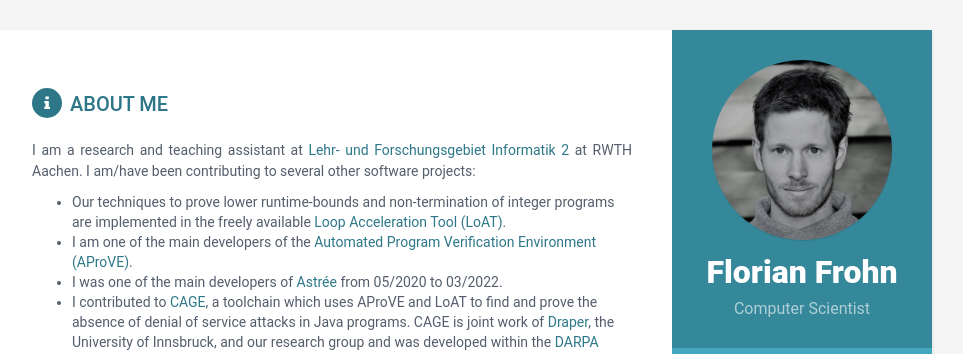
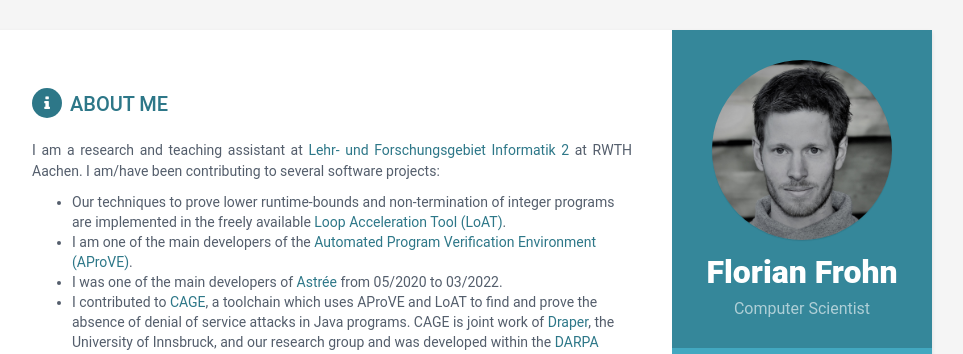
Before and after one commit to ffrohn/ffrohn.github.io, a Jekyll site: the page built from index.html, in a window 1280 px wide. Shown: the top 354 px of the page, without its empty margins (188-1151 px from the left). Built offline with Jekyll 4.4.1, drawn with Linux system fonts in a browser that asks for light colours.

Commit message:
more updates

```diff
--- a/_includes/about.html
+++ b/_includes/about.html
@@ -3,7 +3,7 @@
   <div class="summary">
     <p>
       I am a research and teaching assistant at <a href="http://www-i2.informatik.rwth-aachen.de/lufgi2">Lehr- und Forschungsgebiet Informatik 2</a> at RWTH Aachen.
-      I am/have been contributing to several other software projects:
+      I am/have been contributing to several software projects:
       <ul>
         <li>Our techniques to prove lower runtime-bounds and non-termination of integer programs are implemented in the freely available <a href="https://aprove-developers.github.io/LoAT/">Loop Acceleration Tool (LoAT)</a>.</li>
         <li>I am one of the main developers of the <a href="http://aprove.informatik.rwth-aachen.de/">Automated Program Verification Environment (AProVE)</a>.</li>
--- a/_includes/teaching.html
+++ b/_includes/teaching.html
@@ -3,6 +3,14 @@
   <details>
     <summary>Show / Hide</summary>
 
+    <div class="upper-row">
+      <h3 class="title">Proseminar <a href="http://verify.rwth-aachen.de/proseminar/PK22">Fortgeschrittene Programmierkonzepte (Advanced Programming Concepts)</a></h3>
+      <div class="time">SS 22</div>
+    </div>
+    <div class="upper-row">
+      <h3 class="title">Seminar <a href="http://verify.rwth-aachen.de/seminar/SAT22">Satisfiability Checking</a></h3>
+      <div class="time">SS 22</div>
+    </div>
     <div class="upper-row">
       <h3 class="title">Supervision of 8 Bachelor and 4 Master Theses</h3>
       <div class="time">WS 13/14 - WS 17/18</div>
```
